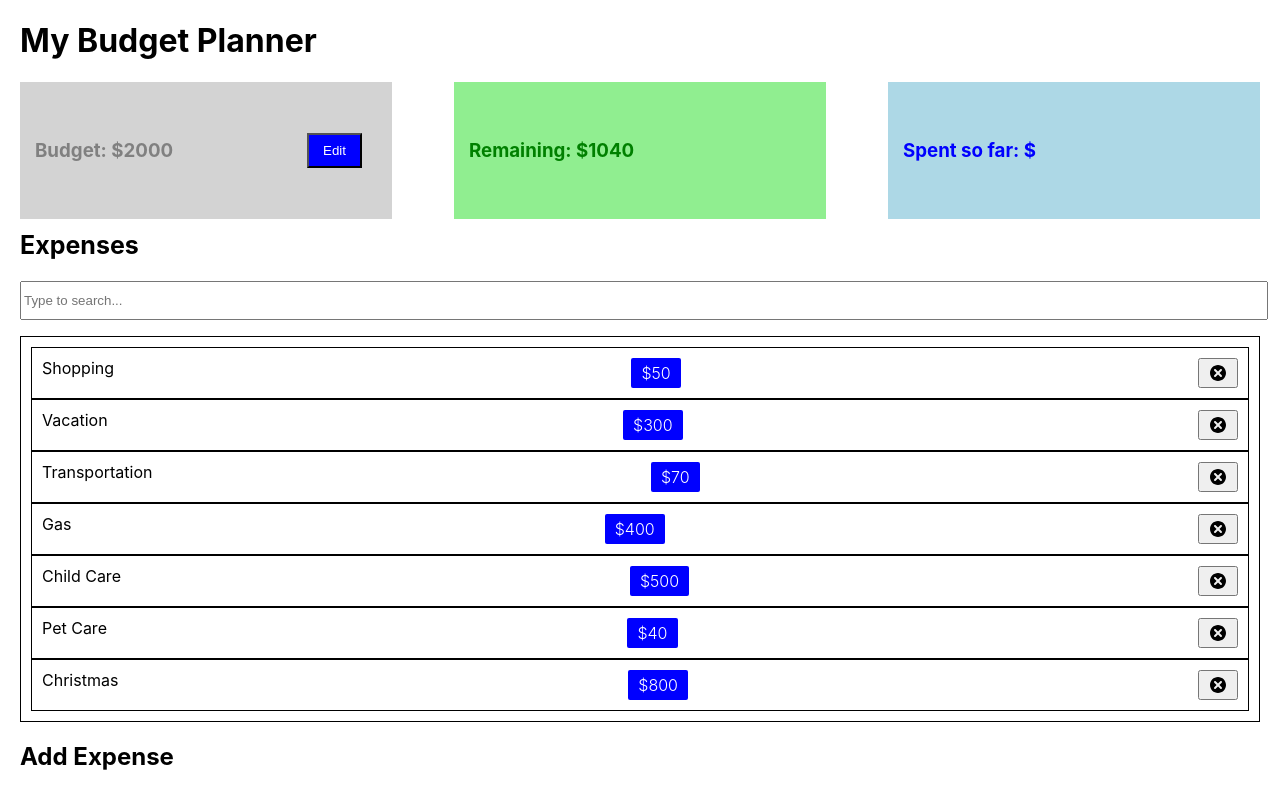
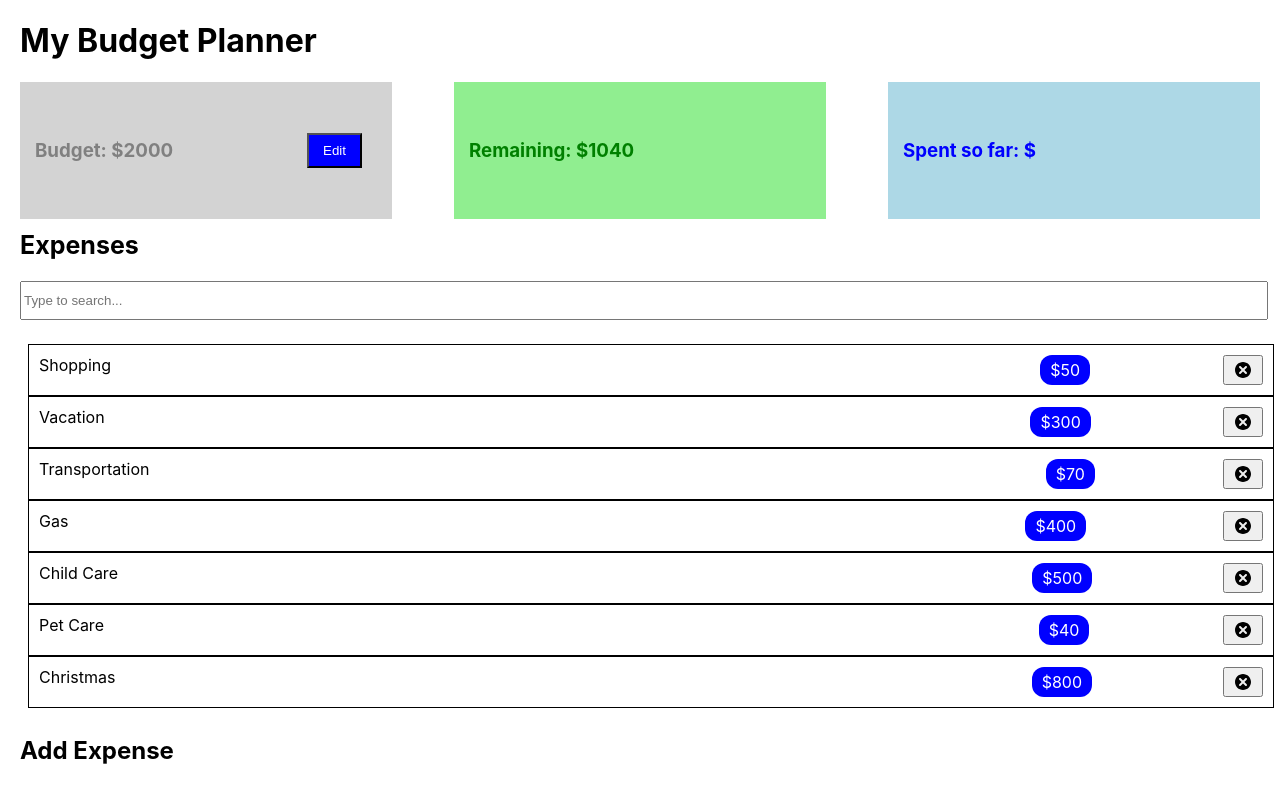
Before and after one commit to amiedawn/budget-planner, a React (Create React App) app: page / in a window 1280 px wide. Shown: the top 788 px of the page. Built offline with nearby package versions, Linux system fonts and the light colour scheme.

Commit message:
layout done

```diff
--- a/src/components/AddExpense/AddExpenseStyle.css
+++ b/src/components/AddExpense/AddExpenseStyle.css
@@ -1,5 +1,6 @@
 .add-expense-container {
   margin-top: 20px;
+  flex-wrap: wrap;
 }
 
 th {
--- a/src/components/ExpenseItem/ExpenseItem.js
+++ b/src/components/ExpenseItem/ExpenseItem.js
@@ -5,9 +5,9 @@ const ExpenseItem = ({expense}) => {
   const {id, name, amount} = expense;
   return <li className="item">
     <div className="info">
-      <span className="name">{name}</span>
-      <span className="amount">${amount}</span>
-      <button className="delete-btn" aria-label="delete button">
+      <div className="name" id="item1">{name}</div>
+      <div className="amount" id="item2">${amount}</div>
+      <button className="delete-btn" id="item3" aria-label="delete button">
         <TiDelete />
       </button>
     </div>
--- a/src/components/ExpenseItem/ExpenseItemStyle.css
+++ b/src/components/ExpenseItem/ExpenseItemStyle.css
@@ -1,4 +1,4 @@
-.item {
+/* .item {
   background-color: var(--mainWhite);
   line-height: 1.5rem;
   padding: 10px 20px;
@@ -7,25 +7,4 @@
   display: flex;
   justify-content: space-between;
   transition: all 0.3s linear;
-}
-
-div.info {
-  flex: 0 0 60%;
-  display: flex;
-  justify-content: space-between;
-  align-items: center;
-
-}
-.name {
-  margin-right: 2rem;
-  text-transform: capitalize;
-}
-.amount {
-  font-weight: 300;
-  font-size: 20px;
-  color: var(--mainWhite);
-  background-color: blue;
-  border-radius: 2px;
-  padding: 1px 3px;
-
-}
+} */
--- a/src/components/Expenses/ExpensesStyle.css
+++ b/src/components/Expenses/ExpensesStyle.css
@@ -13,10 +13,11 @@
 }
 
 .expense-list {
-  margin: 1rem 0 0 0;
+  /* margin: 1rem 0 0 0; */
   list-style-type: none;
-  border: 1px solid black;
-  padding: 10px;
+  /* border: 1px solid black; */
+  padding: 8px;
+
   display: grid;
 }
 
@@ -24,18 +25,32 @@
 div.info {
   padding: 10px;
   border: 1px solid black;
-  display: flex;
+  display: inline-grid;
+   /* grid-template-columns: 80% 8% 8%;  */
   justify-content: space-between;
+  width: 100%;
 }
+ #item1 {
+   grid-column: 1 / span 6;
+ }
 
-span.amount {
-  font-weight: 300;
+ #item2 {
+   grid-column: 8 / span 1;
+ }
+
+ #item3 {
+   grid-column: 9 / span 1;
+ }
+
+div.amount {
+  font-weight: 30px;
   font-size: 1rem;
   color: white;;
   background-color: blue;
-  border-radius: 2px;
+  border-radius: 12px;
   padding: 5px 10px;
-}
+  justify-content: end;
+ }
 
 .delete-btn {
   font-family: 'Material Icons';
```
